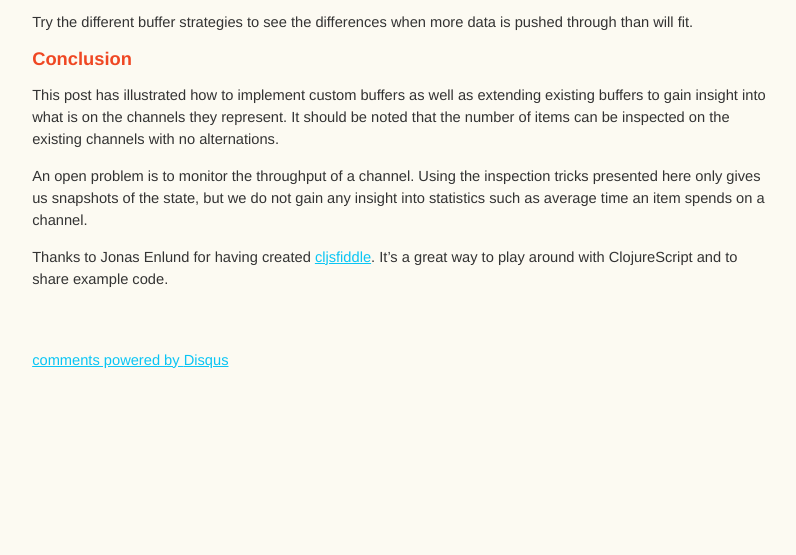
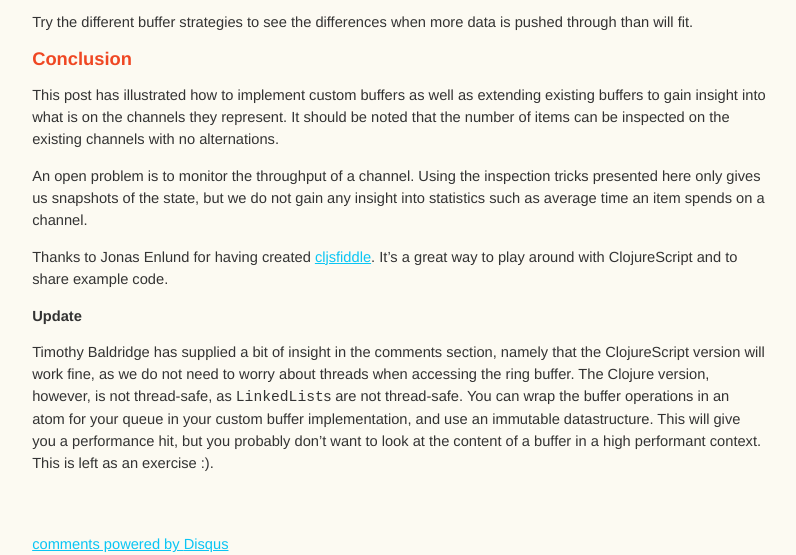
Before and after one commit to tgk/tgk.github.com, a Jekyll site: the page built from _posts/2013-10-16-inspect-core-async-channels.markdown, in a window 1280 px wide and 900 px high, scrolled down 3180 px, cut to the strip 345-900 px from the top of the window. Shown: the whole strip, without its empty margins (241-1037 px from the left). Built offline with Jekyll 4.4.1, drawn with Linux system fonts in a browser that asks for light colours; Markdown is read by kramdown in place of the engine named in the settings; comment, search, counter and statistics services are not loaded; before the commit the page ends 3896 px from its top, so only the background shows below that.

Commit message:
Add Update section based on comments from Timothy Baldridge

```diff
--- a/_posts/2013-10-16-inspect-core-async-channels.markdown
+++ b/_posts/2013-10-16-inspect-core-async-channels.markdown
@@ -201,3 +201,15 @@ item spends on a channel.
 Thanks to Jonas Enlund for having created
 [cljsfiddle](http://cljsfiddle.net/). It's a great way to play around
 with ClojureScript and to share example code.
+
+### Update
+
+Timothy Baldridge has supplied a bit of insight in the comments section,
+namely that the ClojureScript version will work fine, as we do not need
+to worry about threads when accessing the ring buffer. The Clojure
+version, however, is not thread-safe, as `LinkedList`s are not
+thread-safe. You can wrap the buffer operations in an atom for your
+queue in your custom buffer implementation, and use an immutable
+datastructure. This will give you a performance hit, but you probably
+don't want to look at the content of a buffer in a high performant
+context. This is left as an exercise :).
```
